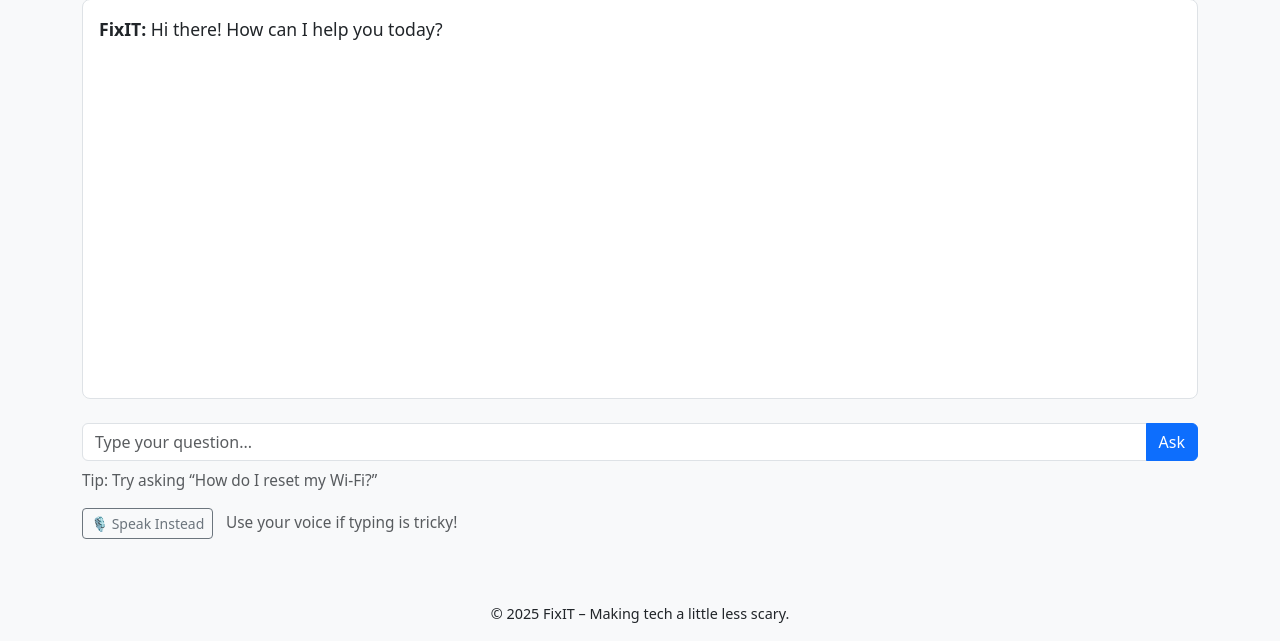
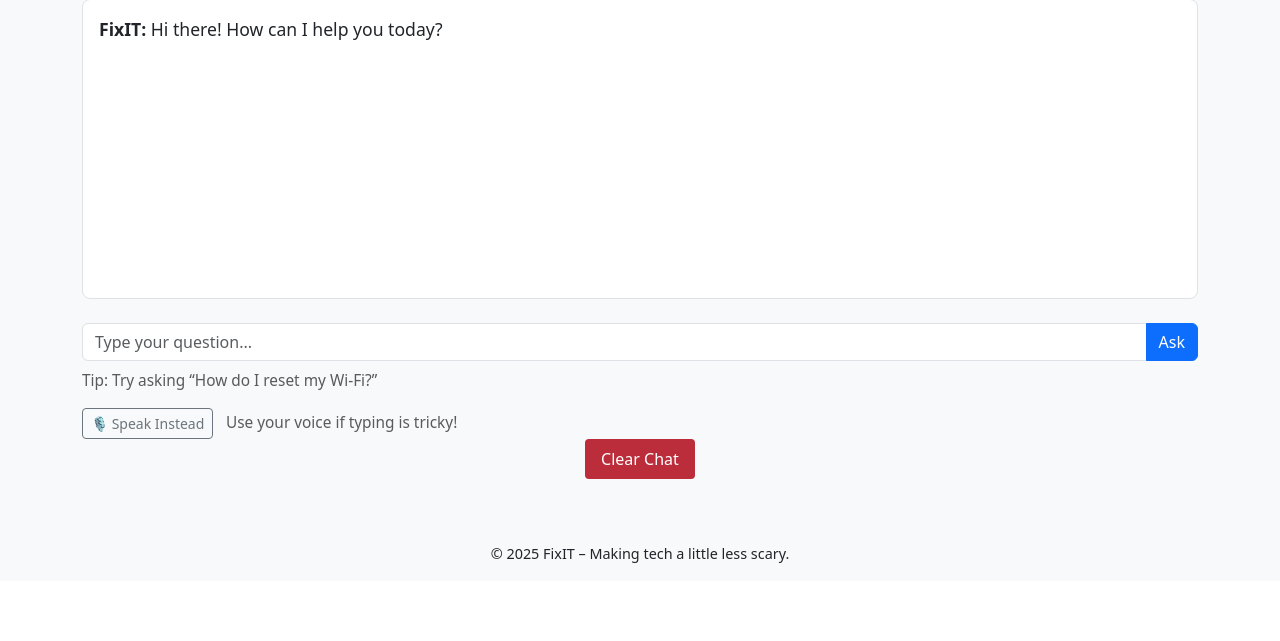
Before and after one commit to HughKeenan/FixIT, a Django app: page / in a window 1280 px wide. Shown: the part 227-868 px from the top of the page. After the commit the page ends 790 px from the top, so only its background shows below. Run offline with Django 4.2, Linux system fonts and the light colour scheme.

Commit message:
feature: clear chat button

```diff
--- a/templates/home.html
+++ b/templates/home.html
@@ -12,7 +12,7 @@
             font-size: 1.1rem;
             }
             .chat-box {
-            height: 400px;
+            height: 300px;
             overflow-y: auto;
             border: 1px solid #dee2e6;
             padding: 1rem;
@@ -30,6 +30,18 @@
             }
             footer {
             font-size: 0.9rem;
+            }
+            .btn-red {
+                background-color: #bb2d3b; /* This is Bootstrap's $red-600 */
+                color: white;
+                border: none;
+                padding: 0.5rem 1rem;
+                font-size: 1rem;
+                border-radius: 0.25rem;
+                cursor: pointer;
+            }
+            .btn-red:hover {
+                background-color: #9a1c2e; /* Optional hover - $red-700 */
             }
         </style>
     </head>
@@ -86,6 +98,10 @@
             <button class="btn btn-outline-secondary btn-sm" id="voiceInput">🎙️ Speak Instead</button>
             <span class="text-muted ms-2 small">Use your voice if typing is tricky!</span>
         </div>
+
+        <div class="text-center mb-3">
+            <button onclick="clearChat()" class="btn btn-red"> Clear Chat</button>
+        </div>
         </main>
 
         <!-- 📄 Footer -->
@@ -124,6 +140,13 @@
 
                 input.value = '';
             });
+            function clearChat() {
+                const chatBox = document.getElementById('chatBox');
+                // Keep only the first child (initial bot message)
+                while (chatBox.children.length > 1) {
+                    chatBox.removeChild(chatBox.lastChild);
+                }
+            }
         </script>
     </body>
 </html>
```
Lines whose indentation alone changed are shown as unchanged.
